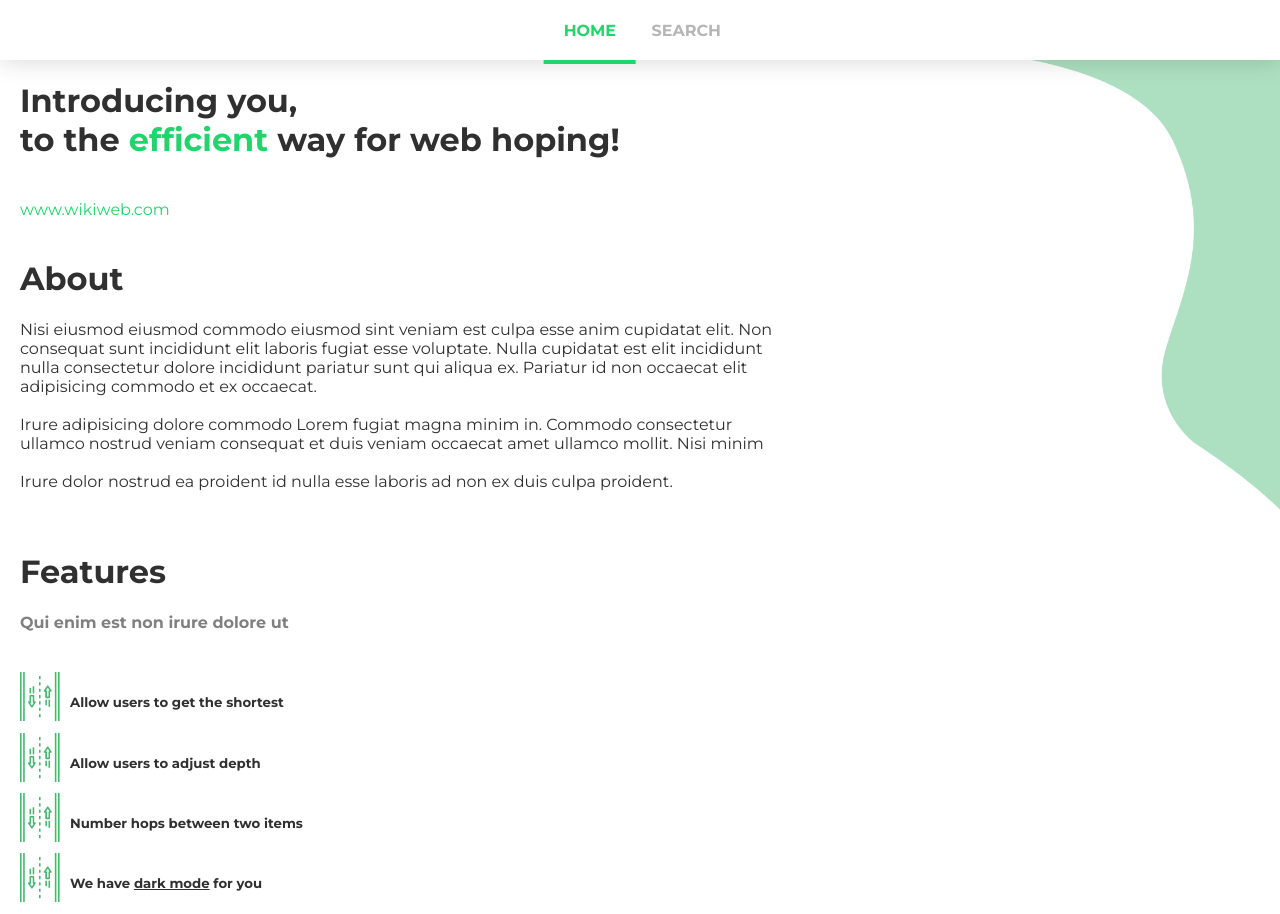
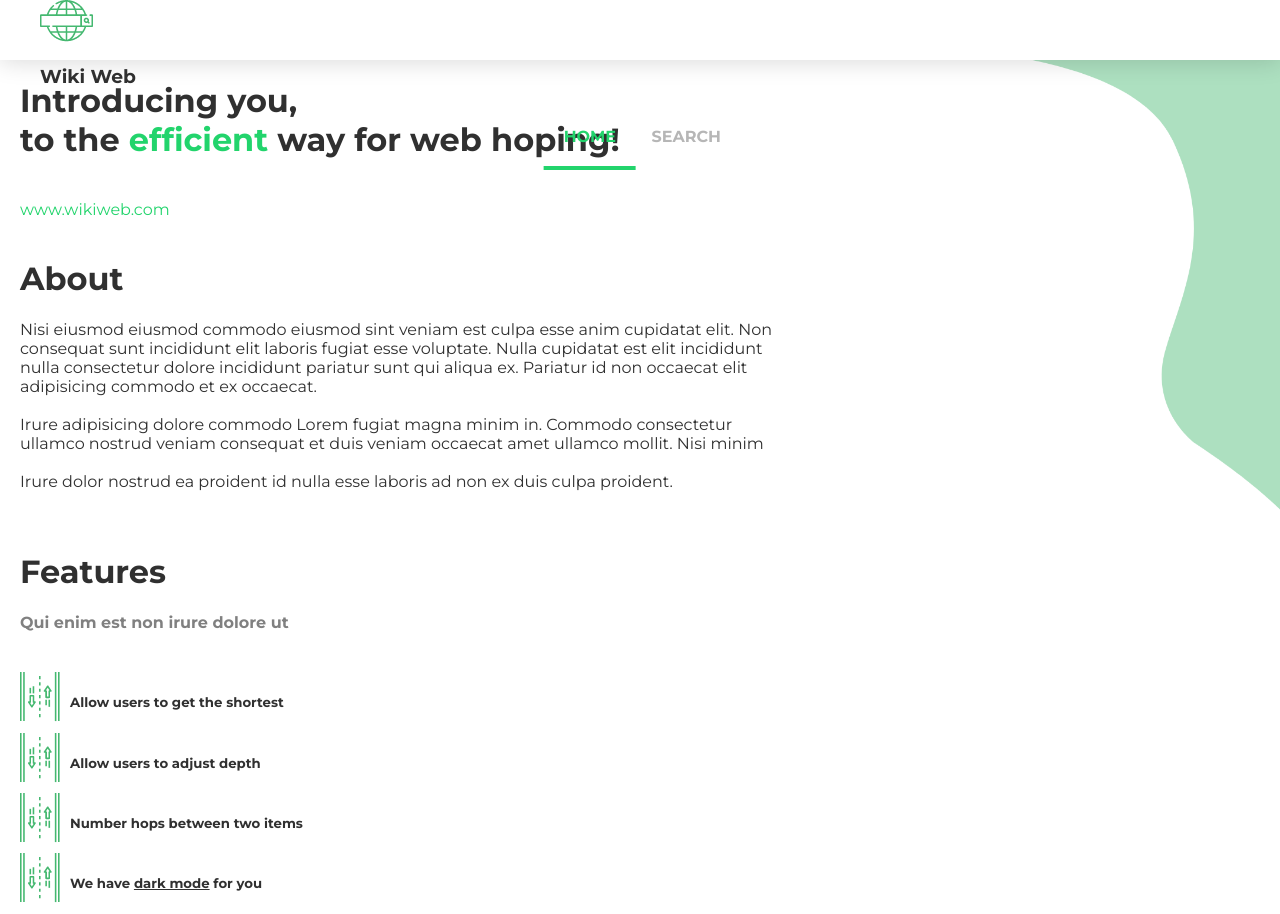
Before and after one commit to GDGVIT/iris-web-frontend, a React (Create React App) app: page / in a window 1280 px wide. Shown: the top 914 px of the page. Built offline with nearby package versions, Linux system fonts and the light colour scheme.

Commit message:
logo added

```diff
--- a/src/App.js
+++ b/src/App.js
@@ -5,6 +5,7 @@ import Points from './Assets/points.png'
 import './index.css';
 import Searchbox from './searchbox';
 import { BrowserRouter as Router, Switch , Route , Link} from 'react-router-dom';
+import logo from './Assets/logo.png'
 // import Navbar from './navbar'
 // import bottom from './Assets/bottom.png'
 
@@ -37,7 +38,8 @@ function App() {
     <div className={darkMode ? "dark-mode" : "light-mode"}>
     <div className="container center">
                 <nav className={darkMode ? "darkmenu" : "menu"}>
-
+                <img src={logo} className="logo" alt="logo"/>
+                <h3 className="logo-head">Wiki Web</h3>
 
                     <div className="menu__right">
                         <ul className="menu__list">
```
